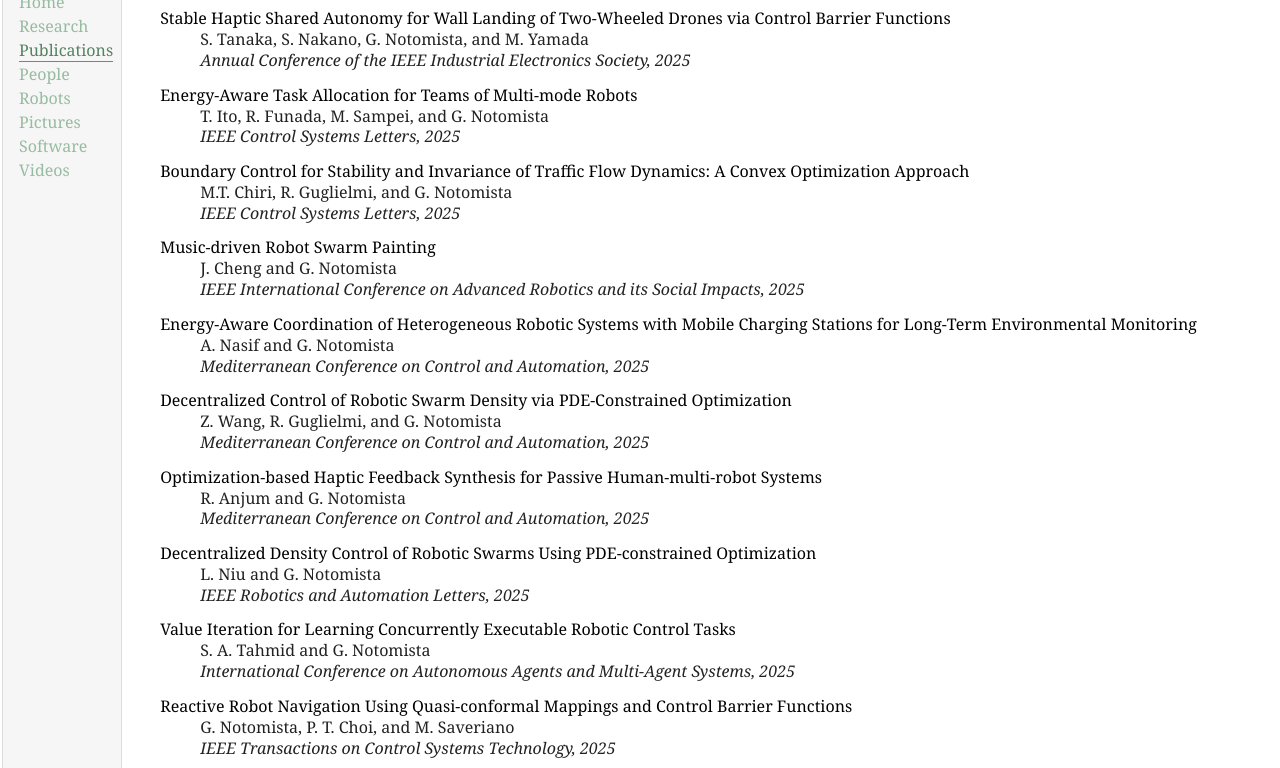
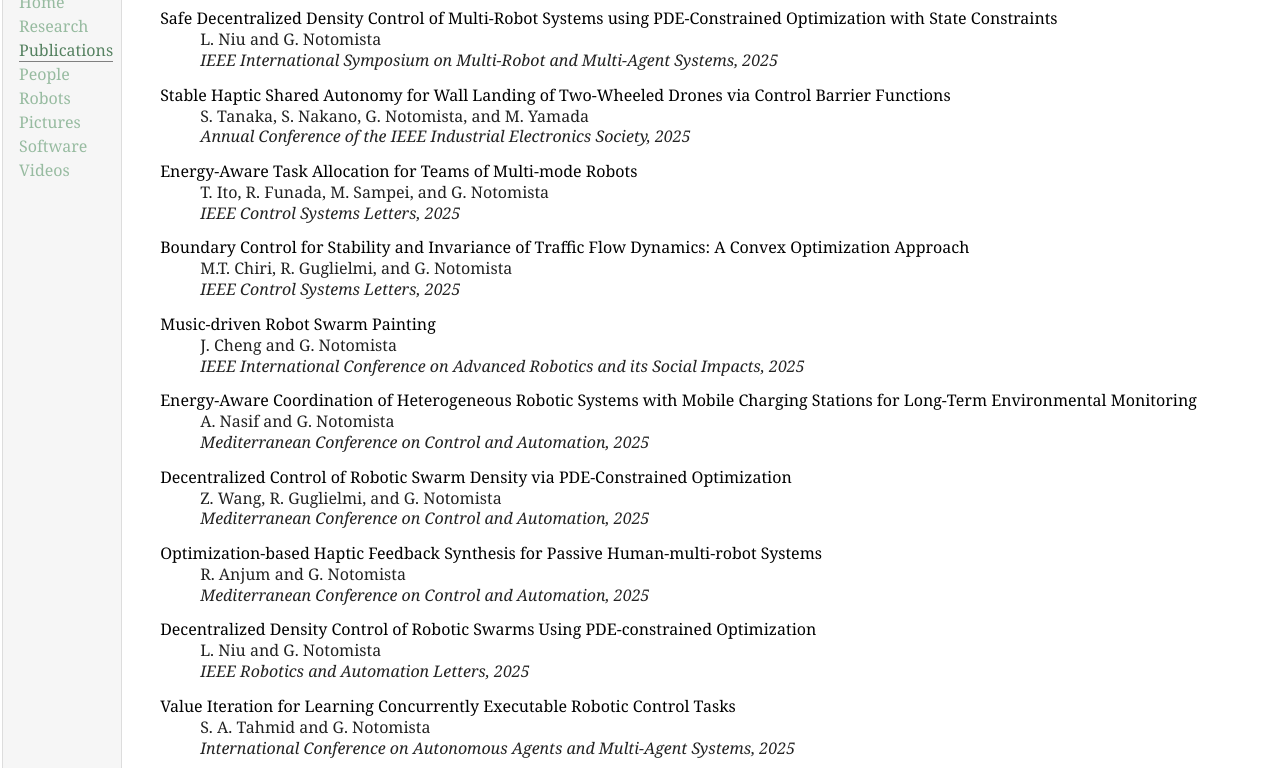
Before and after one commit to erablab/erablab.github.io, a plain HTML site: page publications.html in a window 1280 px wide. Shown: the part 62-830 px from the top of the page. Drawn offline with nearby package versions, Linux system fonts and the light colour scheme; some packages are replaced by stand-ins of ours.

Commit message:
news and publications

```diff
--- a/publications.html
+++ b/publications.html
@@ -44,6 +44,13 @@ MathJax.Hub.Config({
 <div id="toptitle">
 <h1>Publications</h1>
 </div>
+<dl>
+<dt>Safe Decentralized Density Control of Multi-Robot Systems using PDE-Constrained Optimization with State Constraints</dt>
+<dd><p>
+L. Niu and G. Notomista
+<br /> <i>IEEE International Symposium on Multi-Robot and Multi-Agent Systems, 2025</i>
+</p></dd>
+</dl>
 <dl>
 <dt>Stable Haptic Shared Autonomy for Wall Landing of Two-Wheeled Drones via Control Barrier Functions</dt>
 <dd><p>
```
Also changed, not shown: index.html (+6 -0 lines), 2 other files.
